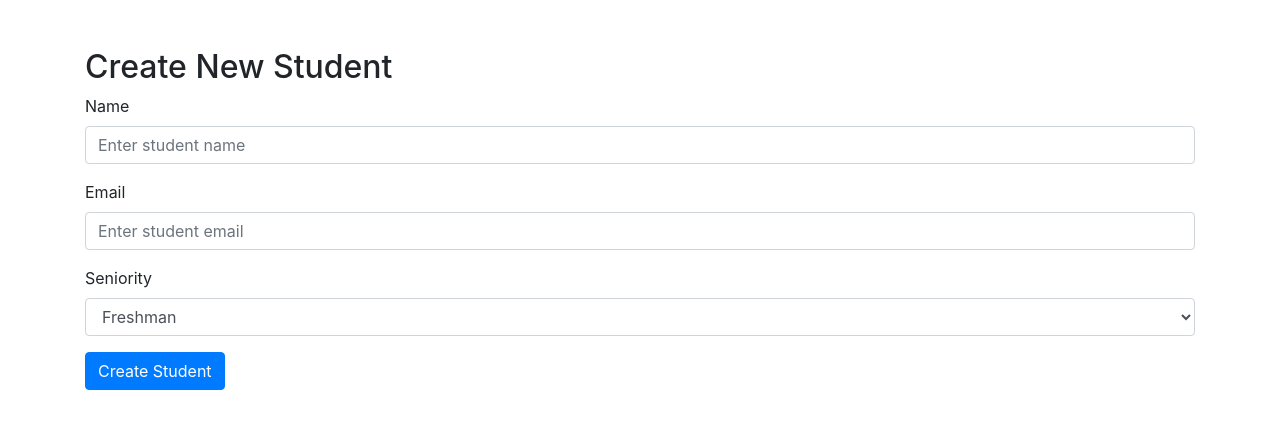
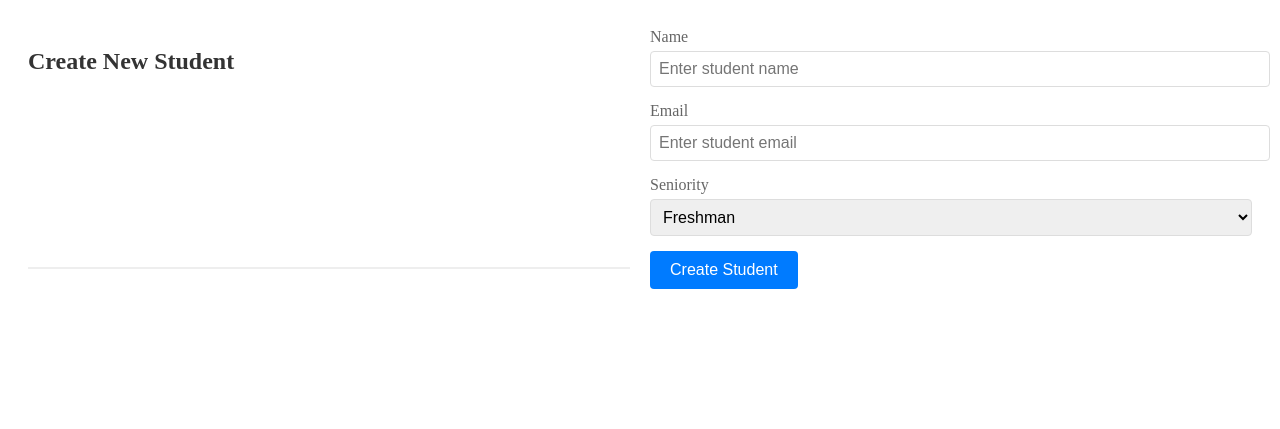
Before and after one commit to snadi-teaching/flask-performance-testing, a Flask app: page /students in a window 1280 px wide. Shown: the top 429 px of the page. Run offline with Flask 3, Linux system fonts and the light colour scheme; some libraries are stand-ins or nearby versions.

Commit message:
Add style sheet

```diff
--- /dev/null
+++ b/frontend/static/css/students.css
@@ -0,0 +1,98 @@
+.container {
+    max-width: 1400px;
+    margin: 0 auto;
+    padding: 20px;
+    display: grid;
+    grid-template-columns: 1fr 1fr;  /* Two columns */
+    gap: 20px;
+}
+
+.list-section {
+    grid-column: 1;  /* First column */
+}
+
+.forms-section {
+    grid-column: 2;  /* Second column */
+}
+
+.full-width {
+    width: 100%;
+}
+
+.student-list {
+    max-height: 800px;
+    overflow-y: auto;
+}
+
+.student-item {
+    background: #f8f9fa;
+    padding: 15px;
+    border-radius: 4px;
+    margin-bottom: 10px;
+    border-left: 4px solid #007bff;
+}
+
+.student-item p {
+    margin: 5px 0;
+}
+
+.card {
+    background: #fff;
+    border-radius: 8px;
+    padding: 20px;
+    box-shadow: 0 2px 4px rgba(0,0,0,0.1);
+}
+
+h2 {
+    color: #333;
+    margin-bottom: 20px;
+    border-bottom: 2px solid #eee;
+    padding-bottom: 10px;
+}
+
+.form-group {
+    margin-bottom: 15px;
+}
+
+label {
+    display: block;
+    margin-bottom: 5px;
+    color: #666;
+}
+
+input, select {
+    width: 100%;
+    padding: 8px;
+    border: 1px solid #ddd;
+    border-radius: 4px;
+    font-size: 16px;
+}
+
+button {
+    background-color: #007bff;
+    color: white;
+    padding: 10px 20px;
+    border: none;
+    border-radius: 4px;
+    cursor: pointer;
+    font-size: 16px;
+}
+
+button:hover {
+    background-color: #0056b3;
+}
+
+.results {
+    margin-top: 20px;
+}
+
+.result-item {
+    background: #f8f9fa;
+    padding: 15px;
+    border-radius: 4px;
+    margin-bottom: 10px;
+}
+
+.result-item p {
+    margin: 5px 0;
+}
--- a/frontend/templates/create_student.html
+++ b/frontend/templates/create_student.html
@@ -5,7 +5,7 @@
     <meta name="viewport" content="width=device-width, initial-scale=1.0">
     <title>Create Student</title>
     <script src="https://cdn.jsdelivr.net/npm/axios/dist/axios.min.js"></script>
-    <link rel="stylesheet" href="https://cdnjs.cloudflare.com/ajax/libs/bootstrap/4.5.2/css/bootstrap.min.css">
+    <link rel="stylesheet" href="{{ url_for('static', filename='css/students.css') }}">
 </head>
 <body>
     <div class="container mt-5">
```
